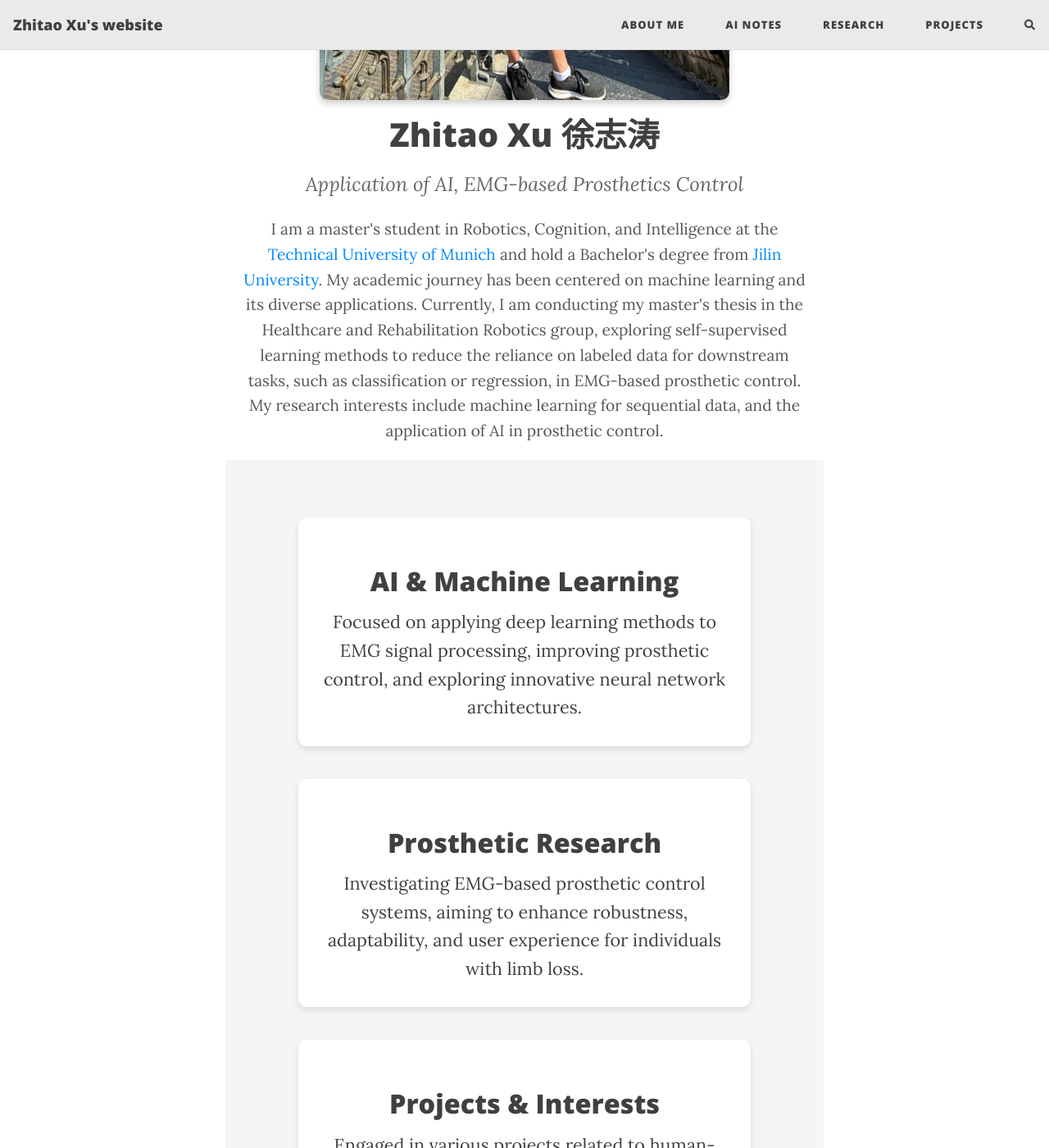
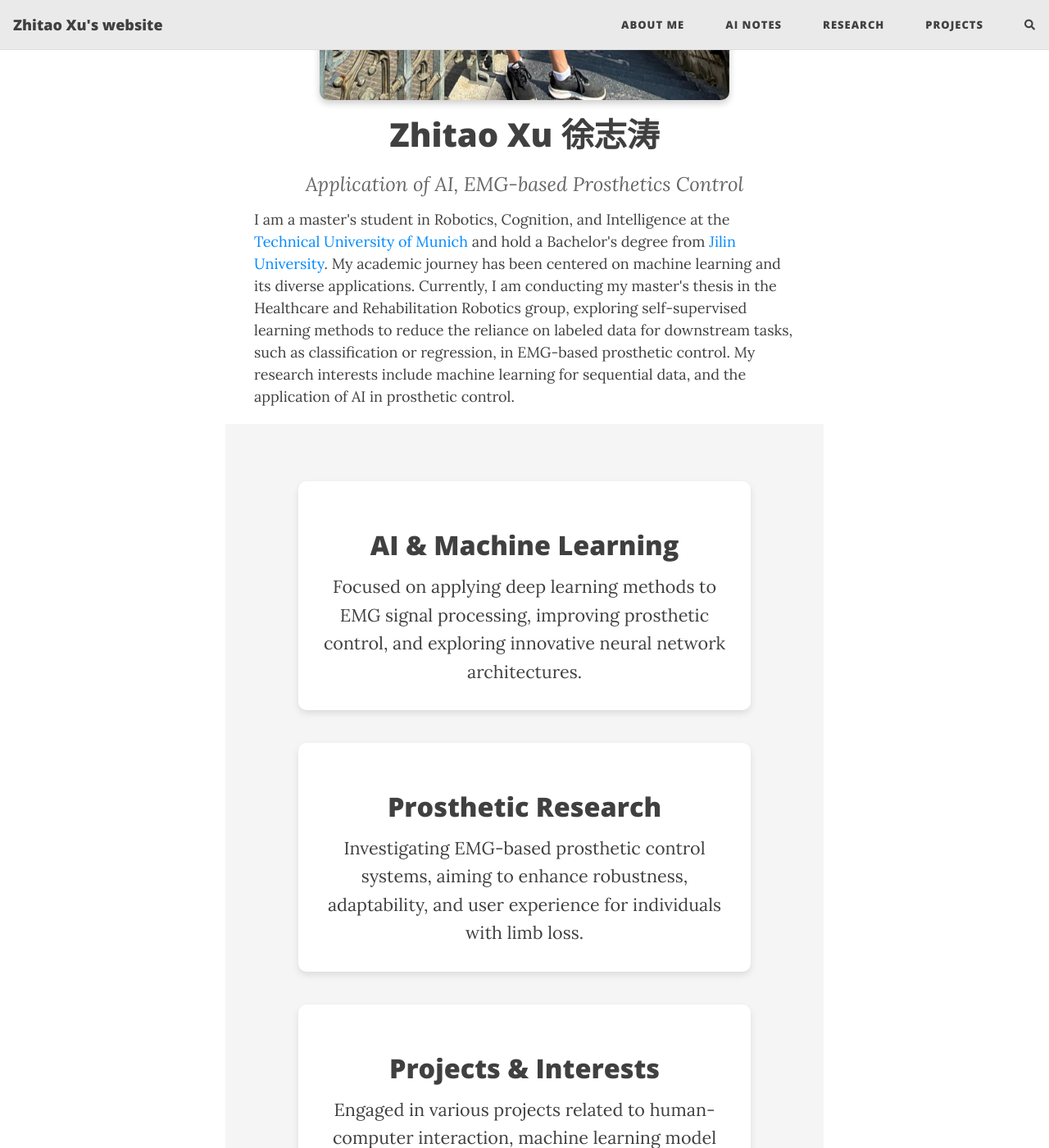
Before and after one commit to HerrXu01/herrxu01.github.io, a Jekyll site: the page built from index.html, in a window 1280 px wide and 1400 px high, scrolled down 805 px. Shown: the whole window at 82% size. Built offline with Jekyll 4.4.1, drawn with Linux system fonts in a browser that asks for light colours; the list of posts is cut into pages by our own code; comment, search, counter and statistics services are not loaded.

Commit message:
adjust self intro

```diff
--- a/_layouts/home.html
+++ b/_layouts/home.html
@@ -10,7 +10,7 @@ layout: page
     <h1>Zhitao Xu 徐志涛</h1>
     <p class="page-subtitle">Application of AI, EMG-based Prosthetics Control</p>
 
-    <p class="self-introduction">
+    <div class="intro-text">
       I am a master's student in Robotics, Cognition, and Intelligence at the <a href="https://www.tum.de" target="_blank">Technical University of Munich</a>
       and hold a Bachelor's degree from <a href="https://www.jlu.edu.cn/" target="_blank">Jilin University</a>. My academic journey has been centered on
       machine learning and its diverse applications. Currently, I am conducting my master's thesis in the Healthcare and Rehabilitation Robotics group,
@@ -18,7 +18,7 @@ layout: page
       in EMG-based prosthetic control.
 
       My research interests include machine learning for sequential data, and the application of AI in prosthetic control.
-    </p>
+    </div>
   </div>
 </div>
 
--- a/assets/css/beautifuljekyll.css
+++ b/assets/css/beautifuljekyll.css
@@ -1307,3 +1307,10 @@ footer .social-network-links a::before {
   text-align: center; /* 居中对齐 */
   color: #555; /* 调整文字颜色 */
 }
+
+.intro-text {
+  text-align: left;
+  margin-left: 20px; /* 根据需要调整左侧边距 */
+  margin-right: 20px; /* 保证右边距不会贴到网页最右边 */
+  max-width: 800px; /* 控制文字的宽度，使其不延伸得太宽 */
+}
```
